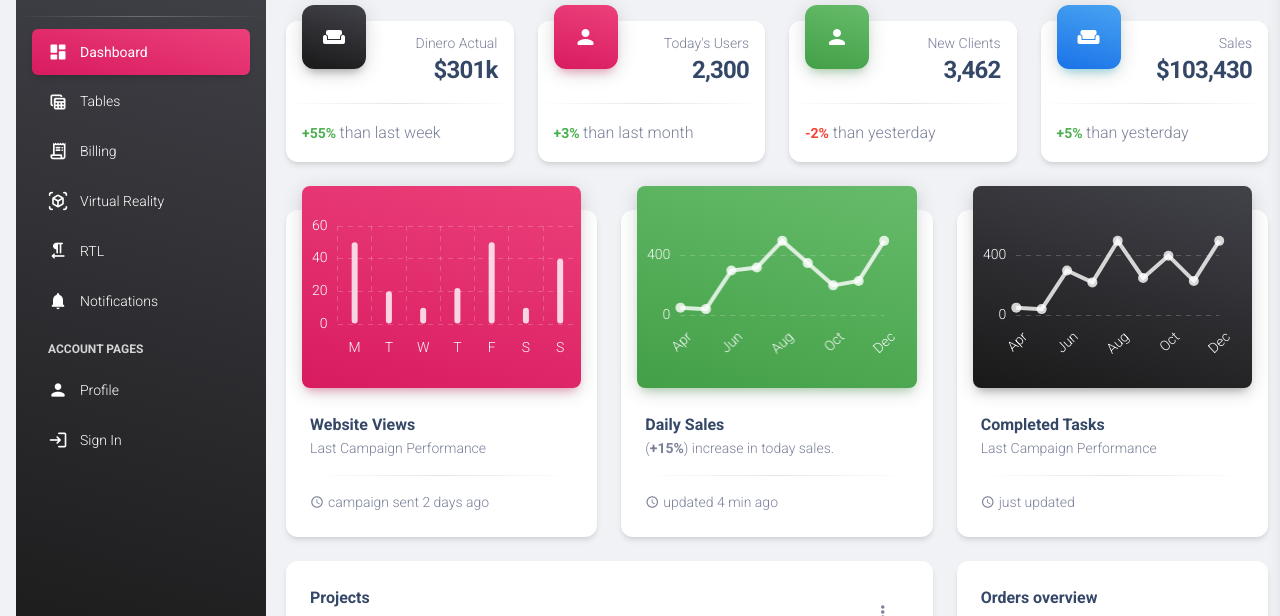
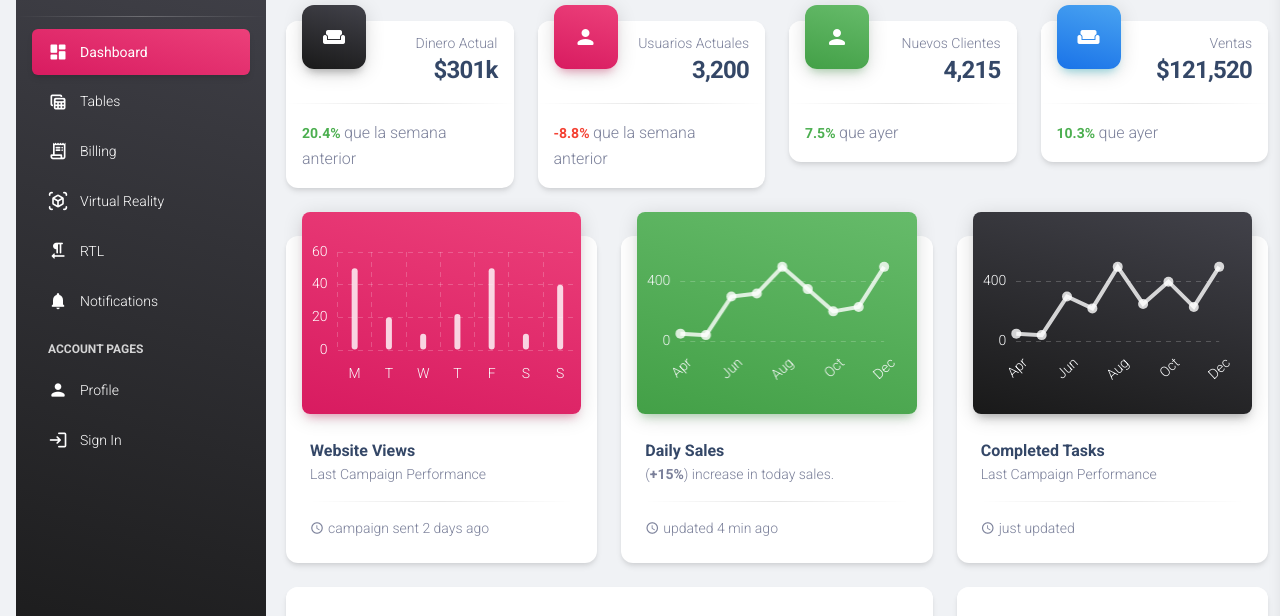
Before and after one commit to Cadulo/dashboard, a plain HTML site: page index.html in a window 1280 px wide. Shown: the part 78-694 px from the top of the page. Drawn offline with Linux system fonts and the light colour scheme.

Commit message:
Cambios en porcentajes y descripciones

```diff
--- a/assets/js/stats.js
+++ b/assets/js/stats.js
@@ -247,7 +247,7 @@
     });
 
   let newData = [100, 80, 60, 40, 20, 10, 1];
-  chart1.data.datasets[0].data= newData;
+  chart1.data.datasets[0].data = newData
 
 }
 
--- a/assets/js/update.js
+++ b/assets/js/update.js
@@ -1,10 +1,7 @@
 let runScripts=()=>{
   chart_bars=document.getElementById("chart-bars")
-    console.log( chart_bars )
   icons=document.getElementsByTagName( "i" )
-    console.log(icons)
   cards=document.getElementsByClassName("card")
-    console.log(cards)
 }
 
 let modifyText=()=>{
@@ -14,8 +11,94 @@
   listOfH4 = document.getElementsByTagName("h4")
   let elementH4=listOfH4[0]
   elementH4.innerHTML='$301k'
-    console.log(elementP)
-    console.log(elementH4)
 }
+
+let updateData=() =>{
+  let data = [{
+      title: 'Usuarios actuales',
+      value: '3,200'
+    },
+    {
+      title: 'Nuevos clientes',
+      value: '4,215'
+    },
+    {
+      title: 'Ventas',
+      value: '$121,520'
+    }];
+  let [ users, clients, sales ] = data;
+
+  let { title: title_users , value: value_users } = users;
+  let { title: title_clients , value: value_clients } = clients;
+  let { title: title_sales , value: value_sales } = sales;
+
+  let message_users = `<p class="text-sm mb-0 text-capitalize">${title_users}</p><h4 class="mb-0">${value_users}</h4>`;
+  let message_clients = `<p class="text-sm mb-0 text-capitalize">${title_clients}</p><h4 class="mb-0">${value_clients}</h4>`;
+  let message_sales = `<p class="text-sm mb-0 text-capitalize">${title_sales}</p><h4 class="mb-0">${value_sales}</h4>`;
+
+  let listOfElements = document.getElementsByClassName('text-end pt-1')
+  let [ , second, third, fourth ] = listOfElements;
+
+  second.innerHTML = message_users;
+  third.innerHTML = message_clients;
+  fourth.innerHTML = message_sales;
+}
+
+let updateChanges=() =>{
+  let cambios = [
+      {
+        valor_previo: 250,
+        valor_actual: 301,
+        mensaje_tiempo: 'que la semana anterior'
+      },
+      {
+        valor_previo: 3510,
+        valor_actual: 3200,
+        mensaje_tiempo: 'que la semana anterior'
+      },
+      {
+        valor_previo: 3920,
+        valor_actual: 4215,
+        mensaje_tiempo: 'que ayer'
+      },
+      {
+        valor_previo: 110200,
+        valor_actual: 121520,
+        mensaje_tiempo: 'que ayer'
+      }
+    ]
+
+  let [cambio1,cambio2,cambio3,cambio4] = cambios
+  let {valor_previo:valor_previo1 , valor_actual:valor_actual1, mensaje_tiempo: mensaje_tiempo1} =cambio1
+  let {valor_previo:valor_previo2 , valor_actual:valor_actual2, mensaje_tiempo: mensaje_tiempo2} =cambio2
+  let {valor_previo:valor_previo3 , valor_actual:valor_actual3, mensaje_tiempo: mensaje_tiempo3} =cambio3
+  let {valor_previo:valor_previo4 , valor_actual:valor_actual4, mensaje_tiempo: mensaje_tiempo4} =cambio4
+
+  let porcentaje_de_cambio = (valor_actual,valor_previo) => {return (valor_actual - valor_previo)*100/valor_previo}
+
+  let clase_cambio= (porcentaje) => {
+      let clase = porcentaje > 0? 'text-success':'text-danger';
+      return clase;
+  }
+  let porcentaje1=porcentaje_de_cambio(valor_actual1,valor_previo1).toFixed(1)
+  let porcentaje2=porcentaje_de_cambio(valor_actual2,valor_previo2).toFixed(1)
+  let porcentaje3=porcentaje_de_cambio(valor_actual3,valor_previo3).toFixed(1)
+  let porcentaje4=porcentaje_de_cambio(valor_actual4,valor_previo4).toFixed(1)
+
+  let mensaje1= `<p class="mb-0"><span class="text-sm ${clase_cambio(porcentaje1)} font-weight-bolder"> ${porcentaje1}% </span> ${mensaje_tiempo1} </p>`
+  let mensaje2= `<p class="mb-0"><span class="text-sm ${clase_cambio(porcentaje2)} font-weight-bolder"> ${porcentaje2}% </span> ${mensaje_tiempo2} </p>`
+  let mensaje3= `<p class="mb-0"><span class="text-sm ${clase_cambio(porcentaje3)} font-weight-bolder"> ${porcentaje3}% </span> ${mensaje_tiempo3} </p>`
+  let mensaje4= `<p class="mb-0"><span class="text-sm ${clase_cambio(porcentaje4)} font-weight-bolder"> ${porcentaje4}% </span> ${mensaje_tiempo4} </p>`
+
+
+  let listOFFooters = document.getElementsByClassName("card-footer p-3")
+  listOFFooters[0].innerHTML = mensaje1
+  listOFFooters[1].innerHTML = mensaje2
+  listOFFooters[2].innerHTML = mensaje3
+  listOFFooters[3].innerHTML = mensaje4
+}
+
 runScripts()
 modifyText()
+updateData()
+updateChanges()
--- a/index.html
+++ b/index.html
@@ -843,9 +843,8 @@
   <script src="assets/js/plugins/perfect-scrollbar.min.js"></script>
   <script src="assets/js/plugins/smooth-scrollbar.min.js"></script>
   <script src="assets/js/plugins/chartjs.min.js"></script>
-
   <script src="assets/js/stats.js"></script>
-  <script src="assets/js/update.js"></script>s
+  <script src="assets/js/update.js"></script>
   <script>
     var win = navigator.platform.indexOf('Win') > -1;
     if (win && document.querySelector('#sidenav-scrollbar')) {
```
Lines whose indentation alone changed are shown as unchanged.
